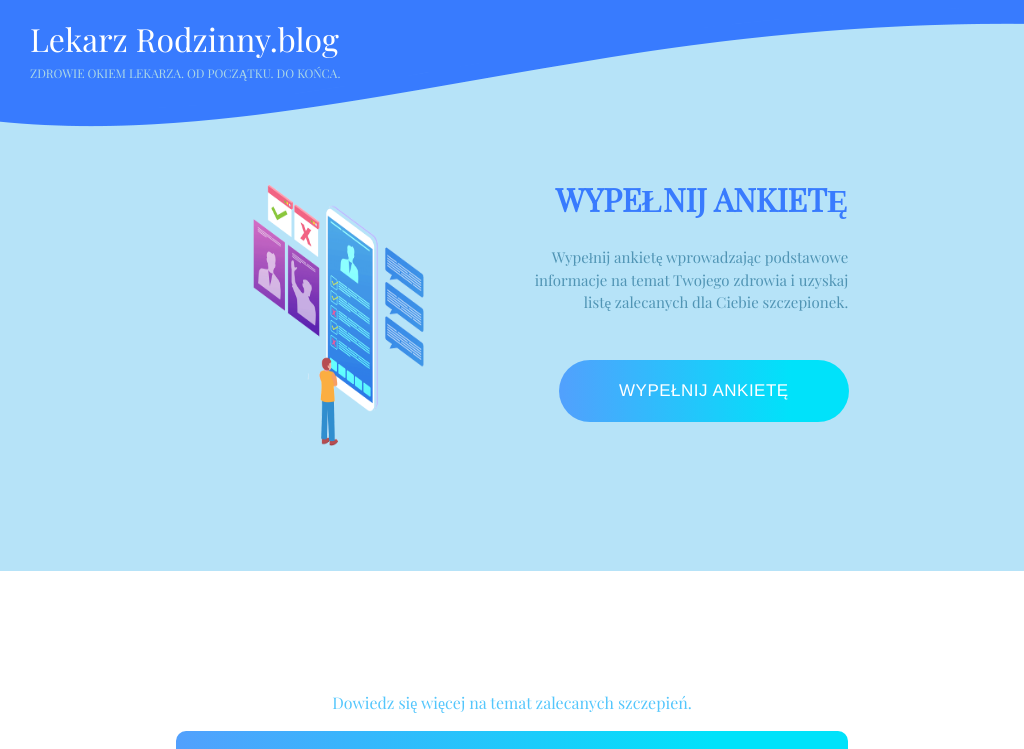
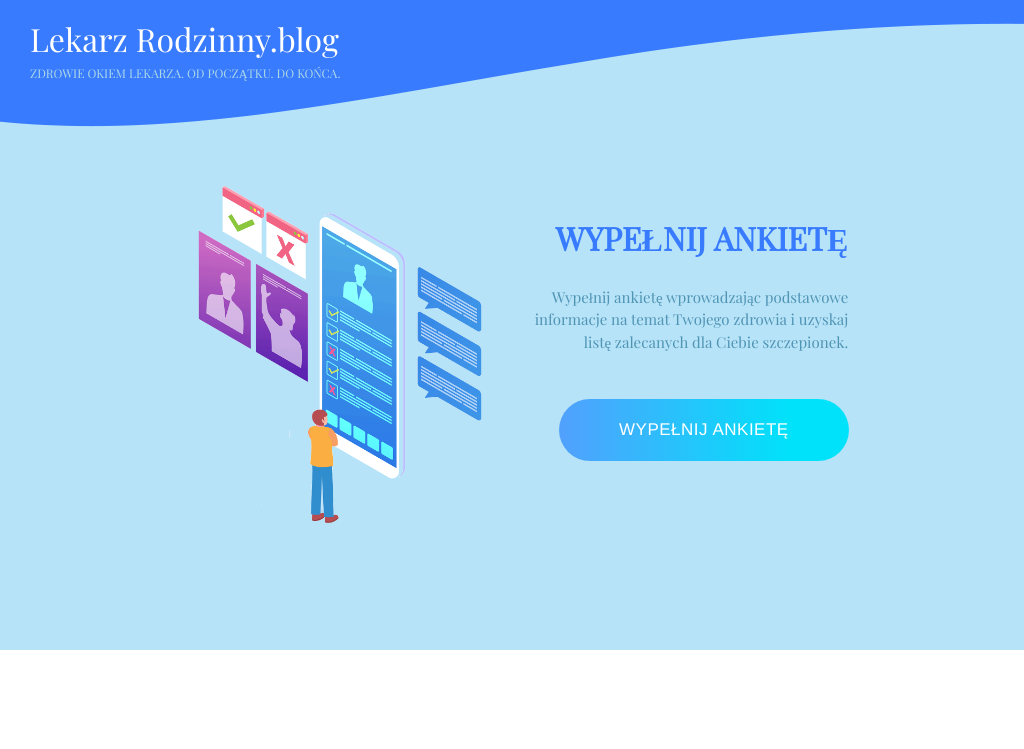
Before and after one commit to dominikazb/szczepienia, an Angular app: page / in a window 1024 px wide. Shown: the top 749 px of the page. Built offline with nearby package versions, Linux system fonts and the light colour scheme.

Commit message:
Task 0 - Cleanup

```diff
--- a/src/app/components/app-start/app-start.component.css
+++ b/src/app/components/app-start/app-start.component.css
@@ -262,25 +262,13 @@ a:hover, a:focus, a:active {
 }
 
 
-@media (max-width: 779px) {
+@media (max-width: 767px) {
   .app_start__image {
     width: 50%;
     height: auto;
   }
 }
-@media (min-width: 780px) and (max-width: 1099px) {
-  .app_start__image {
-    width: 60%;
-    height: auto;
-  }
-}
-@media (min-width: 1100px) and (max-width: 1200px) {
-  .app_start__image {
-    width: 70%;
-    height: auto;
-  }
-}
-@media (min-width: 1201px) {
+@media (min-width: 768px) {
   .app_start__image {
     width: 100%;
     height: auto;
--- a/src/app/components/results/results.component.html
+++ b/src/app/components/results/results.component.html
@@ -1,5 +1,5 @@
 <div class="main_card__wrapper d-flex justify-content-center">
-  <div class="main_card__container__wide_60">
+  <div class="main_card__container__wide_80">
     <form>
       <div class="card question__card">
         <h4 class="applyGoogleFont text-center">Zalecane szczepienia</h4>
--- a/src/app/components/shared/model/questionnaireQuestions.json
+++ b/src/app/components/shared/model/questionnaireQuestions.json
@@ -68,9 +68,9 @@
     "answer6":"Niewydolność nerek",
     "answer7":"Nawracający zespół nerczycowy",
     "answer8":"Choroby wątroby",
-    "answer9":"Choroby metaboliczne (np. cukrzyca typu I, dna moczanowa, zespół metaboliczny, hemosyderoza)",
+    "answer9":"Choroby metaboliczne (np. cukrzyca typu I, dna moczanowa, zespół metaboliczny)",
     "answer10":"Choroby neurologiczne (np. padaczka, stwardnienie rozsiane, udar mózgu, migrena)",
-    "answer11":"Choroby neurorozwojowe (np. rozszczepy kręgosłupa, rozdwojenie rdzenia, rozszczepy czaszkowo-mózgowe)"
+    "answer11":"Choroby neurorozwojowe (np. rozszczepy kręgosłupa, rozdwojenie rdzenia)"
   },
   "11": {
     "question":"Czy pracujesz jako:",
```
